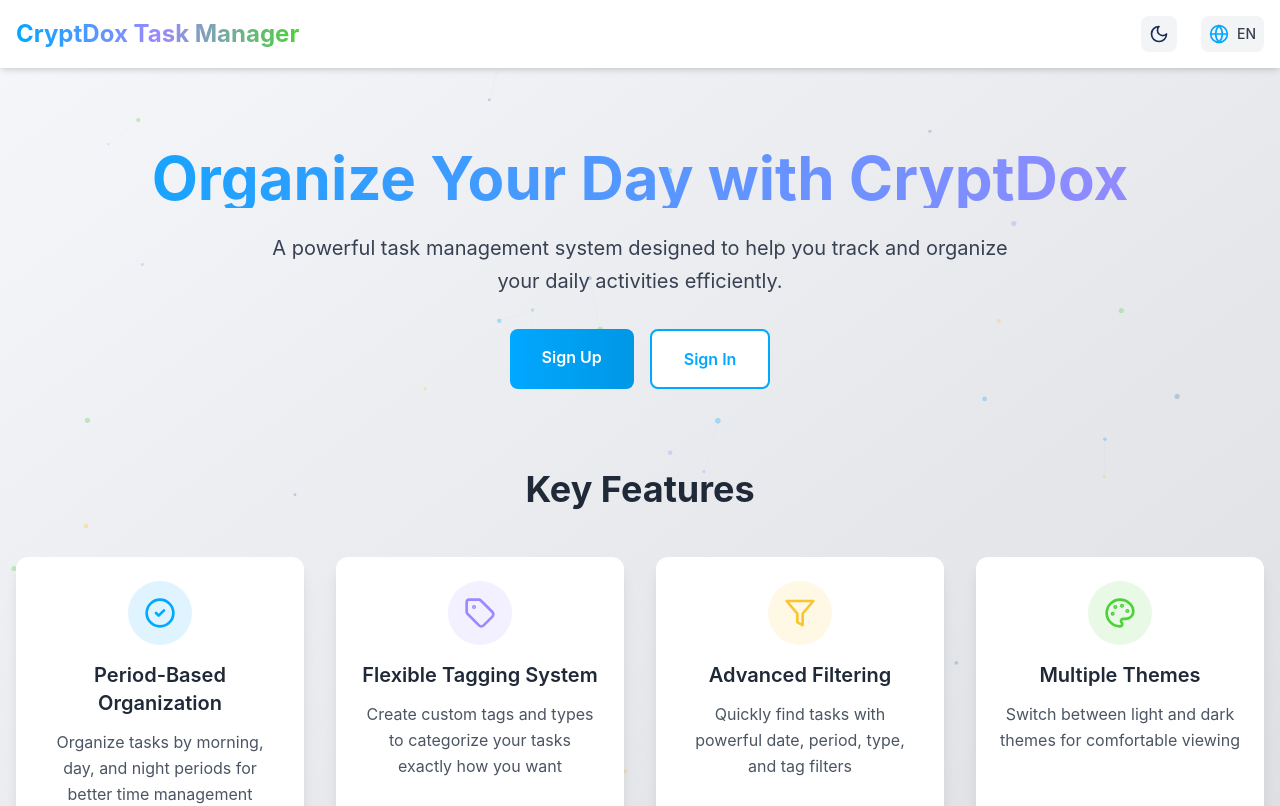
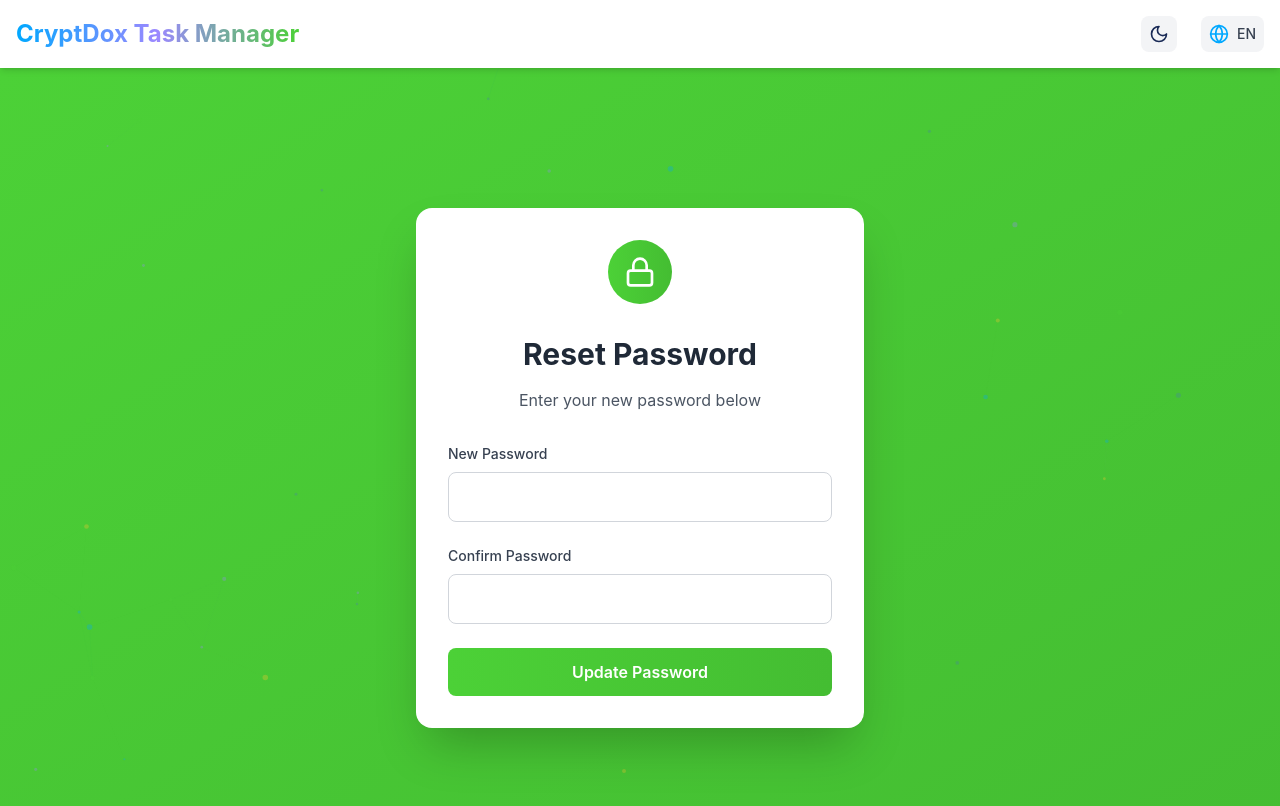
Before and after one commit to cryptdox/task-manager, a React (Vite) app: page /reset-password in a window 1280 px wide. Before the commit this address led to /. Shown: the top 806 px of the page. Built offline with nearby package versions, Linux system fonts and the light colour scheme; no server answers.

Commit message:
implement reset pass page for forget pass

```diff
--- a/src/App.tsx
+++ b/src/App.tsx
@@ -10,6 +10,7 @@ import { SignUpPage } from './pages/SignUpPage';
 import { TaskManagerPage } from './pages/TaskManagerPage';
 import { AdministrationPage } from './pages/AdministrationPage';
 import { ForgotPasswordPage } from './pages/ForgotPasswordPage';
+import { ResetPasswordPage } from './pages/ResetPasswordPage';
 
 function AppRoutes() {
   const { user } = useAuth();
@@ -25,6 +26,7 @@ function AppRoutes() {
         <Route path="/sign-in" element={user ? <Navigate to="/task-manager" replace /> : <SignInPage />} />
         <Route path="/sign-up" element={user ? <Navigate to="/task-manager" replace /> : <SignUpPage />} />
         <Route path="/forgot-password" element={<ForgotPasswordPage />} />
+        <Route path="/reset-password" element={<ResetPasswordPage />} />
         <Route
           path="/task-manager"
           element={
--- a/src/i18n/translations.ts
+++ b/src/i18n/translations.ts
@@ -54,7 +54,13 @@ export const translations = {
       sendResetLink: 'Send Reset Link',
       backToSignIn: 'Back to Sign In',
       resetLinkSent: 'Password reset link has been sent to your email',
-      resetDescription: 'Enter your email address and we will send you a link to reset your password'
+      resetDescription: 'Enter your email address and we will send you a link to reset your password',
+      newPassword: 'New Password',
+      confirmPassword: 'Confirm Password',
+      updatePassword: 'Update Password',
+      passwordsDoNotMatch: 'Passwords do not match',
+      passwordUpdated: 'Password updated successfully',
+      enterNewPassword: 'Enter your new password below'
     },
     taskManager: {
       title: 'Task Manager',
@@ -155,7 +161,13 @@ export const translations = {
       sendResetLink: 'রিসেট লিংক পাঠান',
       backToSignIn: 'সাইন ইনে ফিরে যান',
       resetLinkSent: 'আপনার ইমেইলে পাসওয়ার্ড রিসেট লিংক পাঠানো হয়েছে',
-      resetDescription: 'আপনার ইমেইল ঠিকানা লিখুন এবং আমরা আপনাকে পাসওয়ার্ড রিসেট করার জন্য একটি লিংক পাঠাব'
+      resetDescription: 'আপনার ইমেইল ঠিকানা লিখুন এবং আমরা আপনাকে পাসওয়ার্ড রিসেট করার জন্য একটি লিংক পাঠাব',
+      newPassword: 'নতুন পাসওয়ার্ড',
+      confirmPassword: 'পাসওয়ার্ড নিশ্চিত করুন',
+      updatePassword: 'পাসওয়ার্ড আপডেট করুন',
+      passwordsDoNotMatch: 'পাসওয়ার্ড মিলছে না',
+      passwordUpdated: 'পাসওয়ার্ড সফলভাবে আপডেট হয়েছে',
+      enterNewPassword: 'নিচে আপনার নতুন পাসওয়ার্ড লিখুন'
     },
     taskManager: {
       title: 'টাস্ক ম্যানেজার',
--- /dev/null
+++ b/src/pages/ResetPasswordPage.tsx
@@ -0,0 +1,144 @@
+import { useState, useEffect } from 'react';
+import { useNavigate } from 'react-router-dom';
+import { Lock, CheckCircle } from 'lucide-react';
+import { useLanguage } from '../contexts/LanguageContext';
+import { ParticleBackground } from '../components/ParticleBackground';
+import { supabase } from '../lib/supabase';
+
+export function ResetPasswordPage() {
+  const [newPassword, setNewPassword] = useState('');
+  const [confirmPassword, setConfirmPassword] = useState('');
+  const [error, setError] = useState('');
+  const [success, setSuccess] = useState(false);
+  const [loading, setLoading] = useState(false);
+  const { t } = useLanguage();
+  const navigate = useNavigate();
+
+  useEffect(() => {
+    supabase.auth.onAuthStateChange((event) => {
+      if (event === 'PASSWORD_RECOVERY') {
+        setSuccess(false);
+      }
+    });
+  }, []);
+
+  const handleSubmit = async (e: React.FormEvent) => {
+    e.preventDefault();
+    setError('');
+
+    if (newPassword !== confirmPassword) {
+      setError(t('auth.passwordsDoNotMatch'));
+      return;
+    }
+
+    if (newPassword.length < 6) {
+      setError('Password must be at least 6 characters long');
+      return;
+    }
+
+    setLoading(true);
+
+    try {
+      const { error } = await supabase.auth.updateUser({
+        password: newPassword
+      });
+
+      if (error) throw error;
+
+      setSuccess(true);
+      setTimeout(() => {
+        navigate('/sign-in');
+      }, 2000);
+    } catch (err: any) {
+      setError(err.message || 'Failed to update password');
+    } finally {
+      setLoading(false);
+    }
+  };
+
+  return (
+    <div className="min-h-screen bg-gradient-to-br from-[#4cd137] to-[#44bd32] dark:from-[#273c75] dark:to-[#192a56] flex items-center justify-center relative overflow-hidden transition-colors duration-300">
+      <ParticleBackground />
+
+      <div className="relative z-10 w-full max-w-md mx-4">
+        <div className="bg-white dark:bg-gray-800 rounded-2xl shadow-2xl p-8 transform hover:scale-105 transition-all duration-300">
+          <div className="flex items-center justify-center mb-8">
+            <div className="w-16 h-16 bg-gradient-to-r from-[#4cd137] to-[#44bd32] rounded-full flex items-center justify-center">
+              <Lock className="w-8 h-8 text-white" />
+            </div>
+          </div>
+
+          <h2 className="text-3xl font-bold text-center mb-4 text-gray-800 dark:text-white">
+            {t('auth.resetPassword')}
+          </h2>
+
+          {!success ? (
+            <>
+              <p className="text-center text-gray-600 dark:text-gray-400 mb-8">
+                {t('auth.enterNewPassword')}
+              </p>
+
+              {error && (
+                <div className="mb-4 p-4 bg-red-100 dark:bg-red-900 text-red-700 dark:text-red-200 rounded-lg animate-shake">
+                  {error}
+                </div>
+              )}
+
+              <form onSubmit={handleSubmit} className="space-y-6">
+                <div>
+                  <label className="block text-sm font-medium text-gray-700 dark:text-gray-300 mb-2">
+                    {t('auth.newPassword')}
+                  </label>
+                  <input
+                    type="password"
+                    value={newPassword}
+                    onChange={(e) => setNewPassword(e.target.value)}
+                    className="w-full px-4 py-3 border border-gray-300 dark:border-gray-600 rounded-lg focus:ring-2 focus:ring-[#4cd137] focus:border-transparent bg-white dark:bg-gray-700 text-gray-900 dark:text-white transition-all"
+                    required
+                    minLength={6}
+                  />
+                </div>
+
+                <div>
+                  <label className="block text-sm font-medium text-gray-700 dark:text-gray-300 mb-2">
+                    {t('auth.confirmPassword')}
+                  </label>
+                  <input
+                    type="password"
+                    value={confirmPassword}
+                    onChange={(e) => setConfirmPassword(e.target.value)}
+                    className="w-full px-4 py-3 border border-gray-300 dark:border-gray-600 rounded-lg focus:ring-2 focus:ring-[#4cd137] focus:border-transparent bg-white dark:bg-gray-700 text-gray-900 dark:text-white transition-all"
+                    required
+                    minLength={6}
+                  />
+                </div>
+
+                <button
+                  type="submit"
+                  disabled={loading}
+                  className="w-full py-3 bg-gradient-to-r from-[#4cd137] to-[#44bd32] text-white rounded-lg font-semibold hover:shadow-lg transform hover:scale-105 transition-all duration-300 disabled:opacity-50 disabled:cursor-not-allowed"
+                >
+                  {loading ? '...' : t('auth.updatePassword')}
+                </button>
+              </form>
+            </>
+          ) : (
+            <div className="text-center space-y-6">
+              <div className="flex justify-center">
+                <div className="w-20 h-20 bg-green-100 dark:bg-green-900 rounded-full flex items-center justify-center">
+                  <CheckCircle className="w-12 h-12 text-green-600 dark:text-green-400" />
+                </div>
+              </div>
+              <p className="text-gray-700 dark:text-gray-300 text-lg">
+                {t('auth.passwordUpdated')}
+              </p>
+              <p className="text-gray-600 dark:text-gray-400 text-sm">
+                Redirecting to sign in...
+              </p>
+            </div>
+          )}
+        </div>
+      </div>
+    </div>
+  );
+}
--- a/src/pages/SignInPage.tsx
+++ b/src/pages/SignInPage.tsx
@@ -85,12 +85,12 @@ export function SignInPage() {
                 <label className="block text-sm font-medium text-gray-700 dark:text-gray-300">
                   {t('auth.password')}
                 </label>
-                {/* <Link
+                <Link
                   to="/forgot-password"
                   className="text-sm text-[#00a8ff] hover:text-[#0097e6] font-medium transition-colors"
                 >
                   {t('auth.forgotPassword')}
-                </Link> */}
+                </Link>
               </div>
               <input
                 type="password"
```
